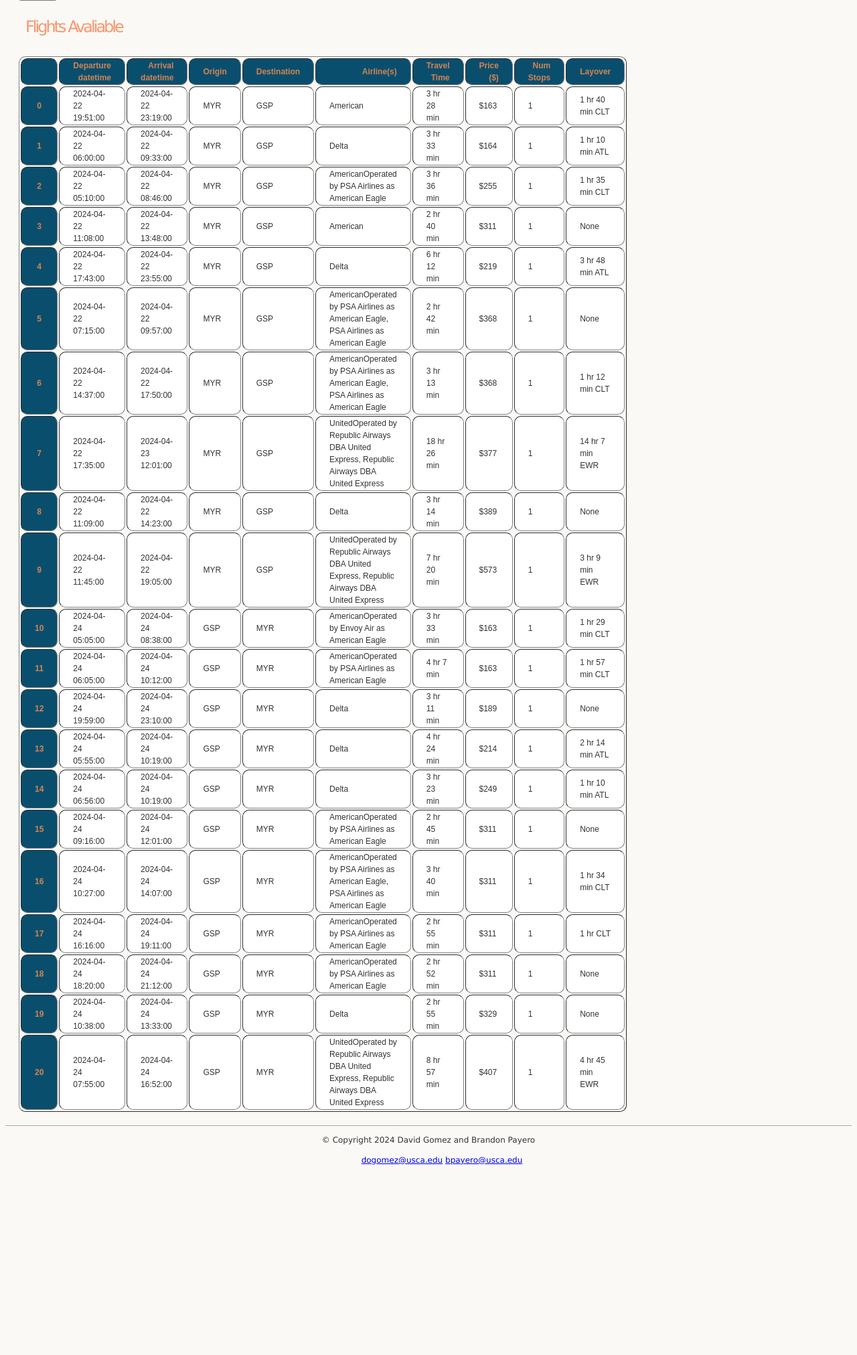
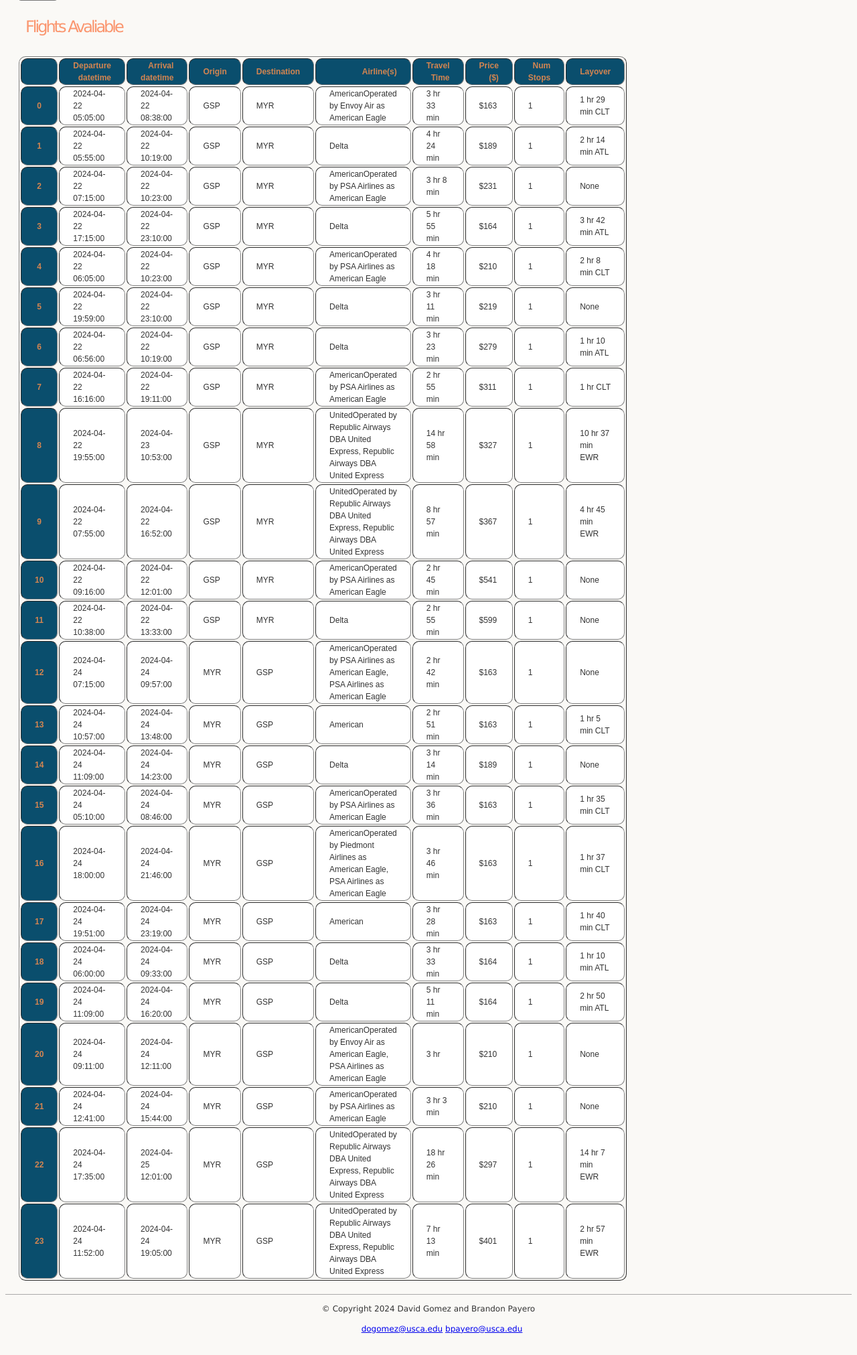
Before and after one commit to dogomez1413/Capstone-2024, a Flask app: page / in a window 1280 px wide. Shown: the part 319-2342 px from the top of the page at 67% size. Before the commit the page ends 2058 px from the top, so only its background shows below. Run offline with Flask 3, Linux system fonts and the light colour scheme; some libraries are stand-ins or nearby versions.

Commit message:
changes to table and main.py

```diff
--- a/python/main.py
+++ b/python/main.py
@@ -14,7 +14,7 @@
     # pd.set_option('display.max_columns', 1000)
     # pd.set_option('display.width', 1000)
     # Scrape('ATL', 'MYR', '2024-04-22', '2024-04-24')
-    create_flight_table('GSP', 'MYR', '2024-04-22', '2024-04-24')
+    create_flight_table('MYR', 'GSP', '2024-04-22', '2024-04-24')
 '''
 with pd.option_context('display.max_rows', 3, 'display.max_columns', None):
     display(result.data)
--- a/python/templates/Test_Data.html
+++ b/python/templates/Test_Data.html
@@ -16,8 +16,212 @@
   <tbody>
     <tr>
       <th>0</th>
-      <td>2024-04-22 19:51:00</td>
-      <td>2024-04-22 23:19:00</td>
+      <td>2024-04-22 05:05:00</td>
+      <td>2024-04-22 08:38:00</td>
+      <td>GSP</td>
+      <td>MYR</td>
+      <td>AmericanOperated by Envoy Air as American Eagle</td>
+      <td>3 hr 33 min</td>
+      <td>$163</td>
+      <td>1</td>
+      <td>1 hr 29 min CLT</td>
+    </tr>
+    <tr>
+      <th>1</th>
+      <td>2024-04-22 05:55:00</td>
+      <td>2024-04-22 10:19:00</td>
+      <td>GSP</td>
+      <td>MYR</td>
+      <td>Delta</td>
+      <td>4 hr 24 min</td>
+      <td>$189</td>
+      <td>1</td>
+      <td>2 hr 14 min ATL</td>
+    </tr>
+    <tr>
+      <th>2</th>
+      <td>2024-04-22 07:15:00</td>
+      <td>2024-04-22 10:23:00</td>
+      <td>GSP</td>
+      <td>MYR</td>
+      <td>AmericanOperated by PSA Airlines as American Eagle</td>
+      <td>3 hr 8 min</td>
+      <td>$231</td>
+      <td>1</td>
+      <td>None</td>
+    </tr>
+    <tr>
+      <th>3</th>
+      <td>2024-04-22 17:15:00</td>
+      <td>2024-04-22 23:10:00</td>
+      <td>GSP</td>
+      <td>MYR</td>
+      <td>Delta</td>
+      <td>5 hr 55 min</td>
+      <td>$164</td>
+      <td>1</td>
+      <td>3 hr 42 min ATL</td>
+    </tr>
+    <tr>
+      <th>4</th>
+      <td>2024-04-22 06:05:00</td>
+      <td>2024-04-22 10:23:00</td>
+      <td>GSP</td>
+      <td>MYR</td>
+      <td>AmericanOperated by PSA Airlines as American Eagle</td>
+      <td>4 hr 18 min</td>
+      <td>$210</td>
+      <td>1</td>
+      <td>2 hr 8 min CLT</td>
+    </tr>
+    <tr>
+      <th>5</th>
+      <td>2024-04-22 19:59:00</td>
+      <td>2024-04-22 23:10:00</td>
+      <td>GSP</td>
+      <td>MYR</td>
+      <td>Delta</td>
+      <td>3 hr 11 min</td>
+      <td>$219</td>
+      <td>1</td>
+      <td>None</td>
+    </tr>
+    <tr>
+      <th>6</th>
+      <td>2024-04-22 06:56:00</td>
+      <td>2024-04-22 10:19:00</td>
+      <td>GSP</td>
+      <td>MYR</td>
+      <td>Delta</td>
+      <td>3 hr 23 min</td>
+      <td>$279</td>
+      <td>1</td>
+      <td>1 hr 10 min ATL</td>
+    </tr>
+    <tr>
+      <th>7</th>
+      <td>2024-04-22 16:16:00</td>
+      <td>2024-04-22 19:11:00</td>
+      <td>GSP</td>
+      <td>MYR</td>
+      <td>AmericanOperated by PSA Airlines as American Eagle</td>
+      <td>2 hr 55 min</td>
+      <td>$311</td>
+      <td>1</td>
+      <td>1 hr CLT</td>
+    </tr>
+    <tr>
+      <th>8</th>
+      <td>2024-04-22 19:55:00</td>
+      <td>2024-04-23 10:53:00</td>
+      <td>GSP</td>
+      <td>MYR</td>
+      <td>UnitedOperated by Republic Airways DBA United Express, Republic Airways DBA United Express</td>
+      <td>14 hr 58 min</td>
+      <td>$327</td>
+      <td>1</td>
+      <td>10 hr 37 min EWR</td>
+    </tr>
+    <tr>
+      <th>9</th>
+      <td>2024-04-22 07:55:00</td>
+      <td>2024-04-22 16:52:00</td>
+      <td>GSP</td>
+      <td>MYR</td>
+      <td>UnitedOperated by Republic Airways DBA United Express, Republic Airways DBA United Express</td>
+      <td>8 hr 57 min</td>
+      <td>$367</td>
+      <td>1</td>
+      <td>4 hr 45 min EWR</td>
+    </tr>
+    <tr>
+      <th>10</th>
+      <td>2024-04-22 09:16:00</td>
+      <td>2024-04-22 12:01:00</td>
+      <td>GSP</td>
+      <td>MYR</td>
+      <td>AmericanOperated by PSA Airlines as American Eagle</td>
+      <td>2 hr 45 min</td>
+      <td>$541</td>
+      <td>1</td>
+      <td>None</td>
+    </tr>
+    <tr>
+      <th>11</th>
+      <td>2024-04-22 10:38:00</td>
+      <td>2024-04-22 13:33:00</td>
+      <td>GSP</td>
+      <td>MYR</td>
+      <td>Delta</td>
+      <td>2 hr 55 min</td>
+      <td>$599</td>
+      <td>1</td>
+      <td>None</td>
+    </tr>
+    <tr>
+      <th>12</th>
+      <td>2024-04-24 07:15:00</td>
+      <td>2024-04-24 09:57:00</td>
+      <td>MYR</td>
+      <td>GSP</td>
+      <td>AmericanOperated by PSA Airlines as American Eagle, PSA Airlines as American Eagle</td>
+      <td>2 hr 42 min</td>
+      <td>$163</td>
+      <td>1</td>
+      <td>None</td>
+    </tr>
+    <tr>
+      <th>13</th>
+      <td>2024-04-24 10:57:00</td>
+      <td>2024-04-24 13:48:00</td>
+      <td>MYR</td>
+      <td>GSP</td>
+      <td>American</td>
+      <td>2 hr 51 min</td>
+      <td>$163</td>
+      <td>1</td>
+      <td>1 hr 5 min CLT</td>
+    </tr>
+    <tr>
+      <th>14</th>
+      <td>2024-04-24 11:09:00</td>
+      <td>2024-04-24 14:23:00</td>
+      <td>MYR</td>
+      <td>GSP</td>
+      <td>Delta</td>
+      <td>3 hr 14 min</td>
+      <td>$189</td>
+      <td>1</td>
+      <td>None</td>
+    </tr>
+    <tr>
+      <th>15</th>
+      <td>2024-04-24 05:10:00</td>
+      <td>2024-04-24 08:46:00</td>
+      <td>MYR</td>
+      <td>GSP</td>
+      <td>AmericanOperated by PSA Airlines as American Eagle</td>
+      <td>3 hr 36 min</td>
+      <td>$163</td>
+      <td>1</td>
+      <td>1 hr 35 min CLT</td>
+    </tr>
+    <tr>
+      <th>16</th>
+      <td>2024-04-24 18:00:00</td>
+      <td>2024-04-24 21:46:00</td>
+      <td>MYR</td>
+      <td>GSP</td>
+      <td>AmericanOperated by Piedmont Airlines as American Eagle, PSA Airlines as American Eagle</td>
+      <td>3 hr 46 min</td>
+      <td>$163</td>
+      <td>1</td>
+      <td>1 hr 37 min CLT</td>
+    </tr>
+    <tr>
+      <th>17</th>
+      <td>2024-04-24 19:51:00</td>
+      <td>2024-04-24 23:19:00</td>
       <td>MYR</td>
       <td>GSP</td>
       <td>American</td>
@@ -27,9 +231,9 @@
       <td>1 hr 40 min CLT</td>
     </tr>
     <tr>
-      <th>1</th>
-      <td>2024-04-22 06:00:00</td>
-      <td>2024-04-22 09:33:00</td>
+      <th>18</th>
+      <td>2024-04-24 06:00:00</td>
+      <td>2024-04-24 09:33:00</td>
       <td>MYR</td>
       <td>GSP</td>
       <td>Delta</td>
@@ -39,232 +243,64 @@
       <td>1 hr 10 min ATL</td>
     </tr>
     <tr>
-      <th>2</th>
-      <td>2024-04-22 05:10:00</td>
-      <td>2024-04-22 08:46:00</td>
+      <th>19</th>
+      <td>2024-04-24 11:09:00</td>
+      <td>2024-04-24 16:20:00</td>
       <td>MYR</td>
       <td>GSP</td>
-      <td>AmericanOperated by PSA Airlines as American Eagle</td>
-      <td>3 hr 36 min</td>
-      <td>$255</td>
+      <td>Delta</td>
+      <td>5 hr 11 min</td>
+      <td>$164</td>
       <td>1</td>
-      <td>1 hr 35 min CLT</td>
+      <td>2 hr 50 min ATL</td>
     </tr>
     <tr>
-      <th>3</th>
-      <td>2024-04-22 11:08:00</td>
-      <td>2024-04-22 13:48:00</td>
+      <th>20</th>
+      <td>2024-04-24 09:11:00</td>
+      <td>2024-04-24 12:11:00</td>
       <td>MYR</td>
       <td>GSP</td>
-      <td>American</td>
-      <td>2 hr 40 min</td>
-      <td>$311</td>
+      <td>AmericanOperated by Envoy Air as American Eagle, PSA Airlines as American Eagle</td>
+      <td>3 hr</td>
+      <td>$210</td>
       <td>1</td>
       <td>None</td>
     </tr>
     <tr>
-      <th>4</th>
-      <td>2024-04-22 17:43:00</td>
-      <td>2024-04-22 23:55:00</td>
+      <th>21</th>
+      <td>2024-04-24 12:41:00</td>
+      <td>2024-04-24 15:44:00</td>
       <td>MYR</td>
       <td>GSP</td>
-      <td>Delta</td>
-      <td>6 hr 12 min</td>
-      <td>$219</td>
-      <td>1</td>
-      <td>3 hr 48 min ATL</td>
-    </tr>
-    <tr>
-      <th>5</th>
-      <td>2024-04-22 07:15:00</td>
-      <td>2024-04-22 09:57:00</td>
-      <td>MYR</td>
-      <td>GSP</td>
-      <td>AmericanOperated by PSA Airlines as American Eagle, PSA Airlines as American Eagle</td>
-      <td>2 hr 42 min</td>
-      <td>$368</td>
+      <td>AmericanOperated by PSA Airlines as American Eagle</td>
+      <td>3 hr 3 min</td>
+      <td>$210</td>
       <td>1</td>
       <td>None</td>
     </tr>
     <tr>
-      <th>6</th>
-      <td>2024-04-22 14:37:00</td>
-      <td>2024-04-22 17:50:00</td>
-      <td>MYR</td>
-      <td>GSP</td>
-      <td>AmericanOperated by PSA Airlines as American Eagle, PSA Airlines as American Eagle</td>
-      <td>3 hr 13 min</td>
-      <td>$368</td>
-      <td>1</td>
-      <td>1 hr 12 min CLT</td>
-    </tr>
-    <tr>
-      <th>7</th>
-      <td>2024-04-22 17:35:00</td>
-      <td>2024-04-23 12:01:00</td>
+      <th>22</th>
+      <td>2024-04-24 17:35:00</td>
+      <td>2024-04-25 12:01:00</td>
       <td>MYR</td>
       <td>GSP</td>
       <td>UnitedOperated by Republic Airways DBA United Express, Republic Airways DBA United Express</td>
       <td>18 hr 26 min</td>
-      <td>$377</td>
+      <td>$297</td>
       <td>1</td>
       <td>14 hr 7 min EWR</td>
     </tr>
     <tr>
-      <th>8</th>
-      <td>2024-04-22 11:09:00</td>
-      <td>2024-04-22 14:23:00</td>
-      <td>MYR</td>
-      <td>GSP</td>
-      <td>Delta</td>
-      <td>3 hr 14 min</td>
-      <td>$389</td>
-      <td>1</td>
-      <td>None</td>
-    </tr>
-    <tr>
-      <th>9</th>
-      <td>2024-04-22 11:45:00</td>
-      <td>2024-04-22 19:05:00</td>
+      <th>23</th>
+      <td>2024-04-24 11:52:00</td>
+      <td>2024-04-24 19:05:00</td>
       <td>MYR</td>
       <td>GSP</td>
       <td>UnitedOperated by Republic Airways DBA United Express, Republic Airways DBA United Express</td>
-      <td>7 hr 20 min</td>
-      <td>$573</td>
+      <td>7 hr 13 min</td>
+      <td>$401</td>
       <td>1</td>
-      <td>3 hr 9 min EWR</td>
-    </tr>
-    <tr>
-      <th>10</th>
-      <td>2024-04-24 05:05:00</td>
-      <td>2024-04-24 08:38:00</td>
-      <td>GSP</td>
-      <td>MYR</td>
-      <td>AmericanOperated by Envoy Air as American Eagle</td>
-      <td>3 hr 33 min</td>
-      <td>$163</td>
-      <td>1</td>
-      <td>1 hr 29 min CLT</td>
-    </tr>
-    <tr>
-      <th>11</th>
-      <td>2024-04-24 06:05:00</td>
-      <td>2024-04-24 10:12:00</td>
-      <td>GSP</td>
-      <td>MYR</td>
-      <td>AmericanOperated by PSA Airlines as American Eagle</td>
-      <td>4 hr 7 min</td>
-      <td>$163</td>
-      <td>1</td>
-      <td>1 hr 57 min CLT</td>
-    </tr>
-    <tr>
-      <th>12</th>
-      <td>2024-04-24 19:59:00</td>
-      <td>2024-04-24 23:10:00</td>
-      <td>GSP</td>
-      <td>MYR</td>
-      <td>Delta</td>
-      <td>3 hr 11 min</td>
-      <td>$189</td>
-      <td>1</td>
-      <td>None</td>
-    </tr>
-    <tr>
-      <th>13</th>
-      <td>2024-04-24 05:55:00</td>
-      <td>2024-04-24 10:19:00</td>
-      <td>GSP</td>
-      <td>MYR</td>
-      <td>Delta</td>
-      <td>4 hr 24 min</td>
-      <td>$214</td>
-      <td>1</td>
-      <td>2 hr 14 min ATL</td>
-    </tr>
-    <tr>
-      <th>14</th>
-      <td>2024-04-24 06:56:00</td>
-      <td>2024-04-24 10:19:00</td>
-      <td>GSP</td>
-      <td>MYR</td>
-      <td>Delta</td>
-      <td>3 hr 23 min</td>
-      <td>$249</td>
-      <td>1</td>
-      <td>1 hr 10 min ATL</td>
-    </tr>
-    <tr>
-      <th>15</th>
-      <td>2024-04-24 09:16:00</td>
-      <td>2024-04-24 12:01:00</td>
-      <td>GSP</td>
-      <td>MYR</td>
-      <td>AmericanOperated by PSA Airlines as American Eagle</td>
-      <td>2 hr 45 min</td>
-      <td>$311</td>
-      <td>1</td>
-      <td>None</td>
-    </tr>
-    <tr>
-      <th>16</th>
-      <td>2024-04-24 10:27:00</td>
-      <td>2024-04-24 14:07:00</td>
-      <td>GSP</td>
-      <td>MYR</td>
-      <td>AmericanOperated by PSA Airlines as American Eagle, PSA Airlines as American Eagle</td>
-      <td>3 hr 40 min</td>
-      <td>$311</td>
-      <td>1</td>
-      <td>1 hr 34 min CLT</td>
-    </tr>
-    <tr>
-      <th>17</th>
-      <td>2024-04-24 16:16:00</td>
-      <td>2024-04-24 19:11:00</td>
-      <td>GSP</td>
-      <td>MYR</td>
-      <td>AmericanOperated by PSA Airlines as American Eagle</td>
-      <td>2 hr 55 min</td>
-      <td>$311</td>
-      <td>1</td>
-      <td>1 hr CLT</td>
-    </tr>
-    <tr>
-      <th>18</th>
-      <td>2024-04-24 18:20:00</td>
-      <td>2024-04-24 21:12:00</td>
-      <td>GSP</td>
-      <td>MYR</td>
-      <td>AmericanOperated by PSA Airlines as American Eagle</td>
-      <td>2 hr 52 min</td>
-      <td>$311</td>
-      <td>1</td>
-      <td>None</td>
-    </tr>
-    <tr>
-      <th>19</th>
-      <td>2024-04-24 10:38:00</td>
-      <td>2024-04-24 13:33:00</td>
-      <td>GSP</td>
-      <td>MYR</td>
-      <td>Delta</td>
-      <td>2 hr 55 min</td>
-      <td>$329</td>
-      <td>1</td>
-      <td>None</td>
-    </tr>
-    <tr>
-      <th>20</th>
-      <td>2024-04-24 07:55:00</td>
-      <td>2024-04-24 16:52:00</td>
-      <td>GSP</td>
-      <td>MYR</td>
-      <td>UnitedOperated by Republic Airways DBA United Express, Republic Airways DBA United Express</td>
-      <td>8 hr 57 min</td>
-      <td>$407</td>
-      <td>1</td>
-      <td>4 hr 45 min EWR</td>
+      <td>2 hr 57 min EWR</td>
     </tr>
   </tbody>
 </table>
```
Also changed, not shown: css/styles.css (+9 -7 lines).
